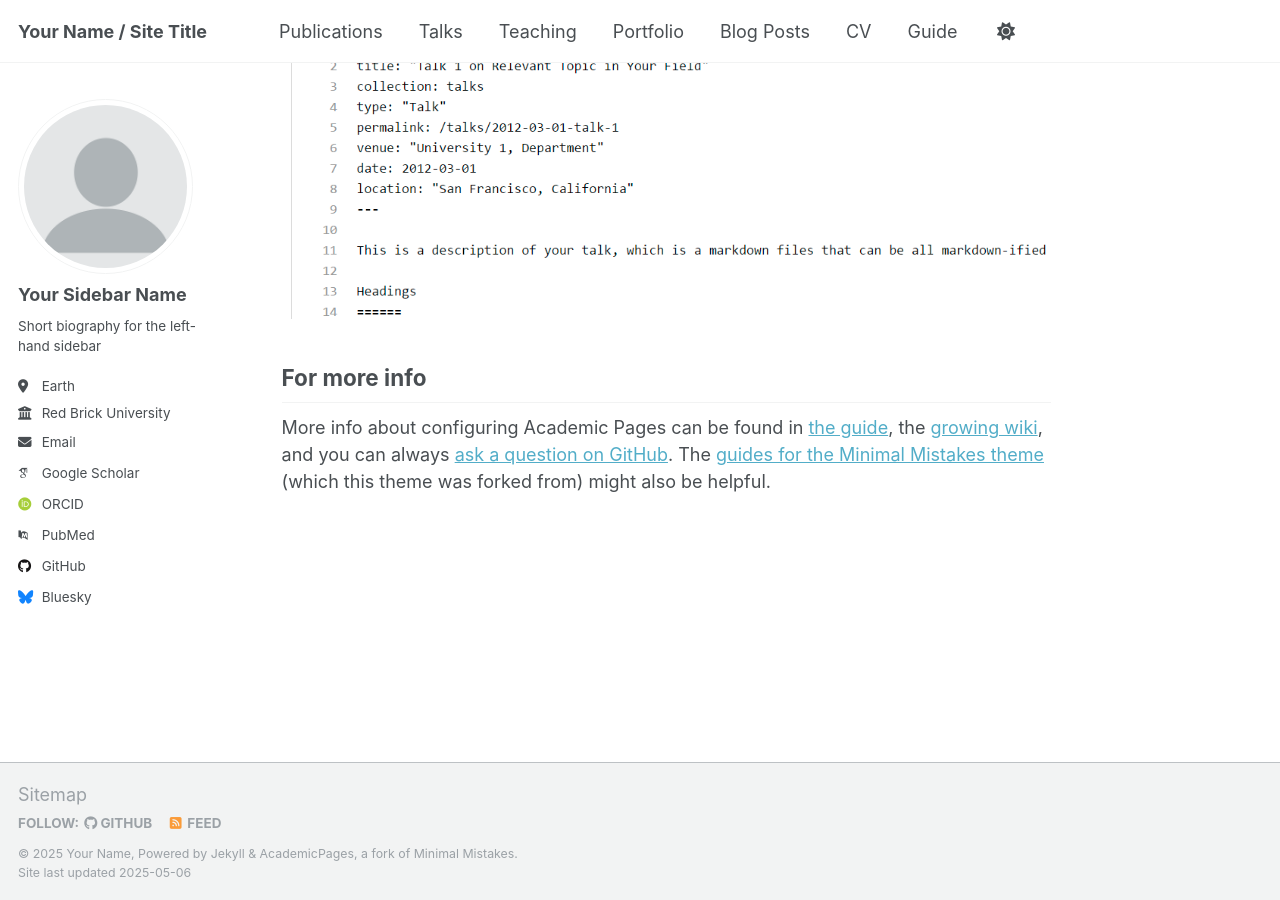
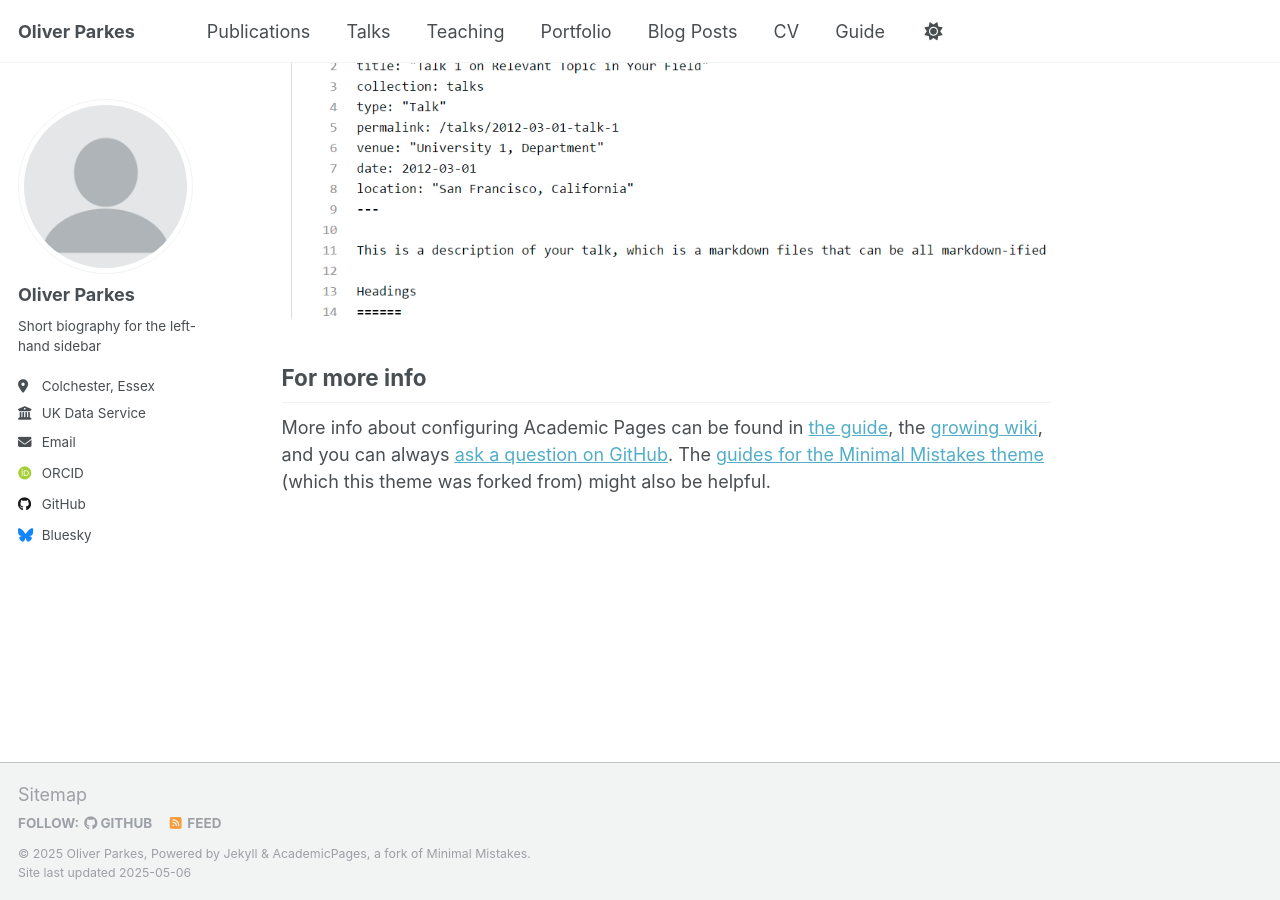
Before and after one commit to OLParkes/OLParkes.github.io, a Jekyll site: the page built from _pages/about.md, in a window 1280 px wide and 900 px high, scrolled down 2636 px. Built offline with Jekyll 4.4.1, drawn with Linux system fonts in a browser that asks for light colours; some web fonts are replaced.

Commit message:
Update _config.yml
Update to the config files

```diff
--- a/_config.yml
+++ b/_config.yml
@@ -9,9 +9,9 @@
 # Basic Site Settings
 locale                   : "en-US"
 site_theme               : "default"
-title                    : "Your Name / Site Title"
+title                    : "Oliver Parkes"
 title_separator          : "-"
-name                     : &name "Your Name"
+name                     : &name "Oliver Parkes"
 description              : &description "personal description"
 url                      : https://academicpages.github.io # the base hostname & protocol for your site e.g. "https://[your GitHub username].github.io" or if you already have some other page hosted on Github then use "https://[your GitHub username].github.io/[Your Repo Name]"
 baseurl                  : "" # the subpath of your site, e.g. "/blog"
@@ -23,22 +23,22 @@ repository               : "academicpages/academicpages.github.io"
 author:
   # Biographic information
   avatar           : "profile.png"
-  name             : "Your Sidebar Name"
+  name             : "Oliver Parkes"
   pronouns         : # example: "she/her"
   bio              : "Short biography for the left-hand sidebar"
-  location         : "Earth"
-  employer         : "Red Brick University"
+  location         : "Colchester, Essex"
+  employer         : "UK Data Service"
   uri              : # URL
-  email            : "none@example.org"
+  email            : "oparke@essex.ac.uk"
 
   # Academic websites
   academia         : # URL
   arxiv            : # URL - Update with the correct link to your profile
-  googlescholar    : "https://scholar.google.com/citations?user=PS_CX0AAAAAJ"
+  googlescholar    : # "https://scholar.google.com/citations?user=PS_CX0AAAAAJ"
   impactstory      : # URL
   orcid            : "http://orcid.org/yourorcidurl"
   semantic         : # URL
-  pubmed           : "https://www.ncbi.nlm.nih.gov/pubmed/?term=john+snow"
+  pubmed           : # "https://www.ncbi.nlm.nih.gov/pubmed/?term=john+snow"
   researchgate     : # URL
   scopus           : # URL
 
```
